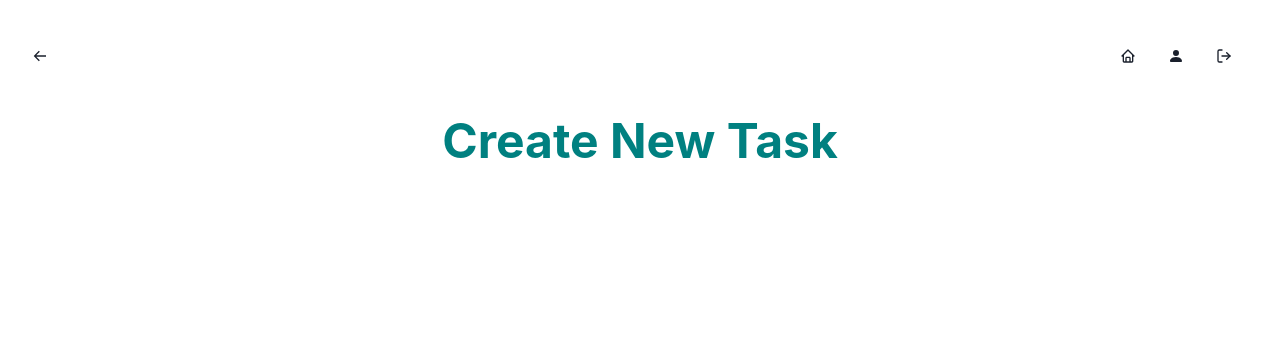
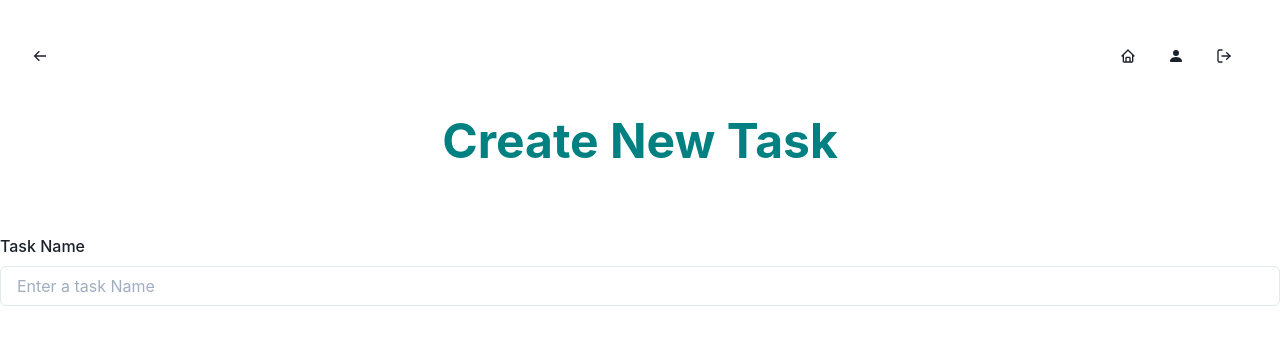
Before and after one commit to QuentinHS/full-stack-app-coder-academy, a React (Vite) app in the folder client/: page /newTask in a window 1280 px wide. Shown: the top 344 px of the page. Built offline with nearby package versions, Linux system fonts and the light colour scheme.

Commit message:
Included Form components in the NewTask component

```diff
--- a/client/src/components/NewTask.jsx
+++ b/client/src/components/NewTask.jsx
@@ -1,16 +1,52 @@
 import React from "react";
-import { Center, Icon,  Heading, IconButton, Alert, AlertDescription, AlertIcon  } from '@chakra-ui/react'
+import { Center, Icon, Input,  Heading, IconButton, Alert, AlertDescription, AlertIcon, FormControl, FormLabel, FormErrorMessage, FormHelperText } from '@chakra-ui/react'
+import { useFormik } from "formik"
 
 const NewTask = () => {
-    return(
+
+    const formik = useFormik({
+        initialValues: {
+          trade: '',
+          Task: ""
+        },
+        onSubmit: values => {
+          alert(JSON.stringify(values, null, 2));
+        },
+      });
+
+    return (
         <div>
-
             <Center mb="2rem">
                 <Heading fontSize='5xl' color='teal' as='b' >Create New Task</Heading>
             </Center>
+            <Center >
+                <FormControl isInvalid={formik.errors.trade}>
+                    <FormLabel mt='2rem' htmlFor='businessName'>Task Name </FormLabel>
+                    <Input id='businessName' name='businessName' placeholder='Enter a task Name' onChange={formik.handleChange} value={formik.values.businessName}/>
+                    {formik.errors.businessName ? <FormErrorMessage>{formik.errors.businessName}</FormErrorMessage> : null}
+                </FormControl>
+            </Center>
+            <Center>
 
+            </Center>
         </div>
     )
+
+
+
+
+
+    // return(
+    //
+
+    //
+    //         <form onSubmit={formik.handleSubmit}></form>
+    //     </div>
+    // )
 }
 
 export default NewTask
+
+//     <Center mb="2rem">
+//     <Heading fontSize='5xl' color='teal' as='b' >Create New Task</Heading>
+// </Center>
```
